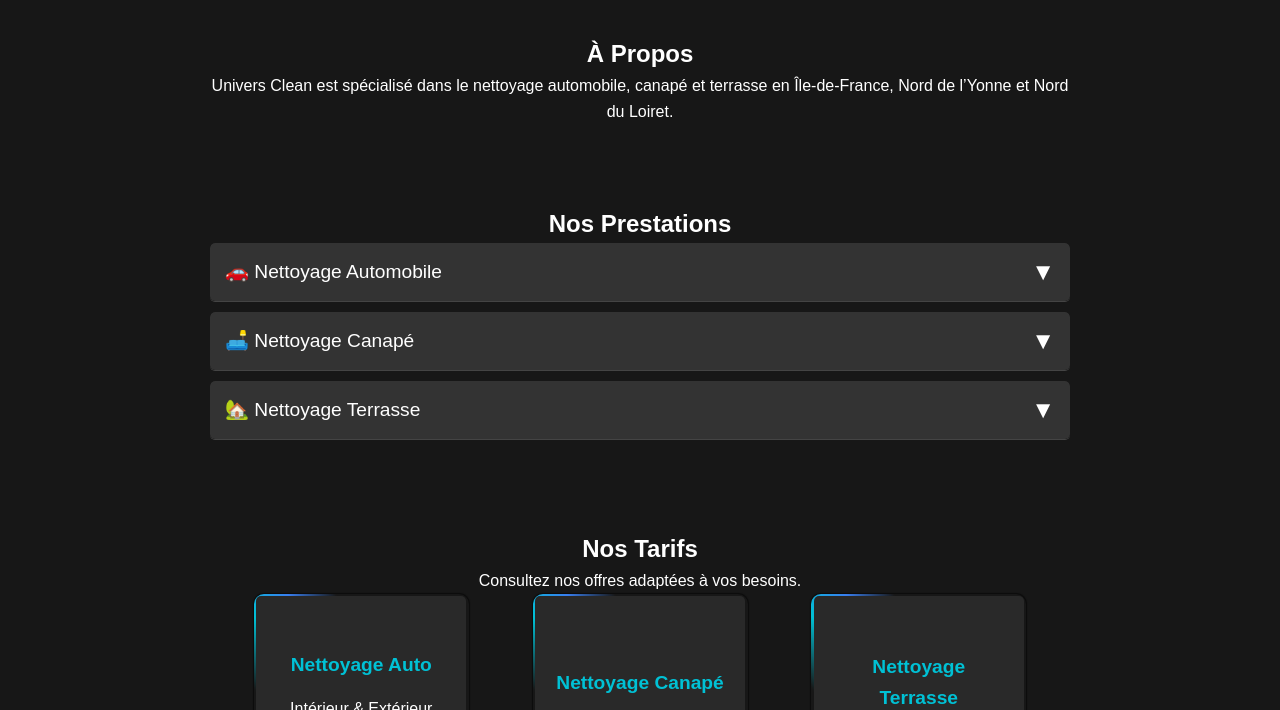
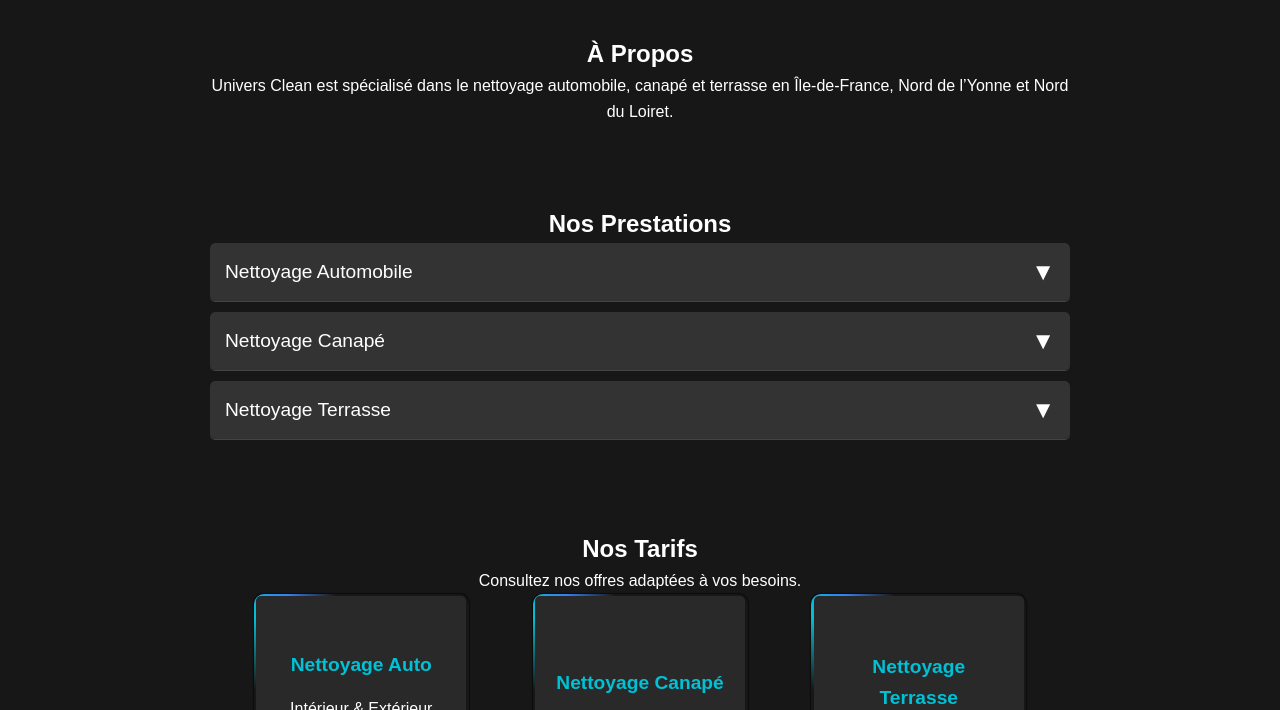
Before and after one commit to blernix/univers_clean, a plain HTML site: page index.html in a window 1280 px wide. Shown: the part 87-797 px from the top of the page. Drawn offline with Linux system fonts and the light colour scheme.

Commit message:
Update index.html

```diff
--- a/index.html
+++ b/index.html
@@ -49,7 +49,7 @@
         <h2>Nos Prestations</h2>
         <div class="accordion">
             <div class="accordion-item">
-                <button class="accordion-header">🚗 Nettoyage Automobile <span class="arrow">▼</span></button>
+                <button class="accordion-header">Nettoyage Automobile <span class="arrow">▼</span></button>
                 <div class="accordion-content prestation-content">
                     <div class="prestation">
                         <div class="prestation-image">
@@ -82,7 +82,7 @@
                 </div>
             </div>
             <div class="accordion-item">
-                <button class="accordion-header">🛋️ Nettoyage Canapé <span class="arrow">▼</span></button>
+                <button class="accordion-header"> Nettoyage Canapé <span class="arrow">▼</span></button>
                 <div class="accordion-content prestation-content">
                     <div class="prestation">
                         <div class="prestation-image">
@@ -100,7 +100,7 @@
                 </div>
             </div>
             <div class="accordion-item">
-                <button class="accordion-header">🏡 Nettoyage Terrasse <span class="arrow">▼</span></button>
+                <button class="accordion-header"> Nettoyage Terrasse <span class="arrow">▼</span></button>
                 <div class="accordion-content prestation-content">
                     <div class="prestation">
                         <div class="prestation-image">
```
